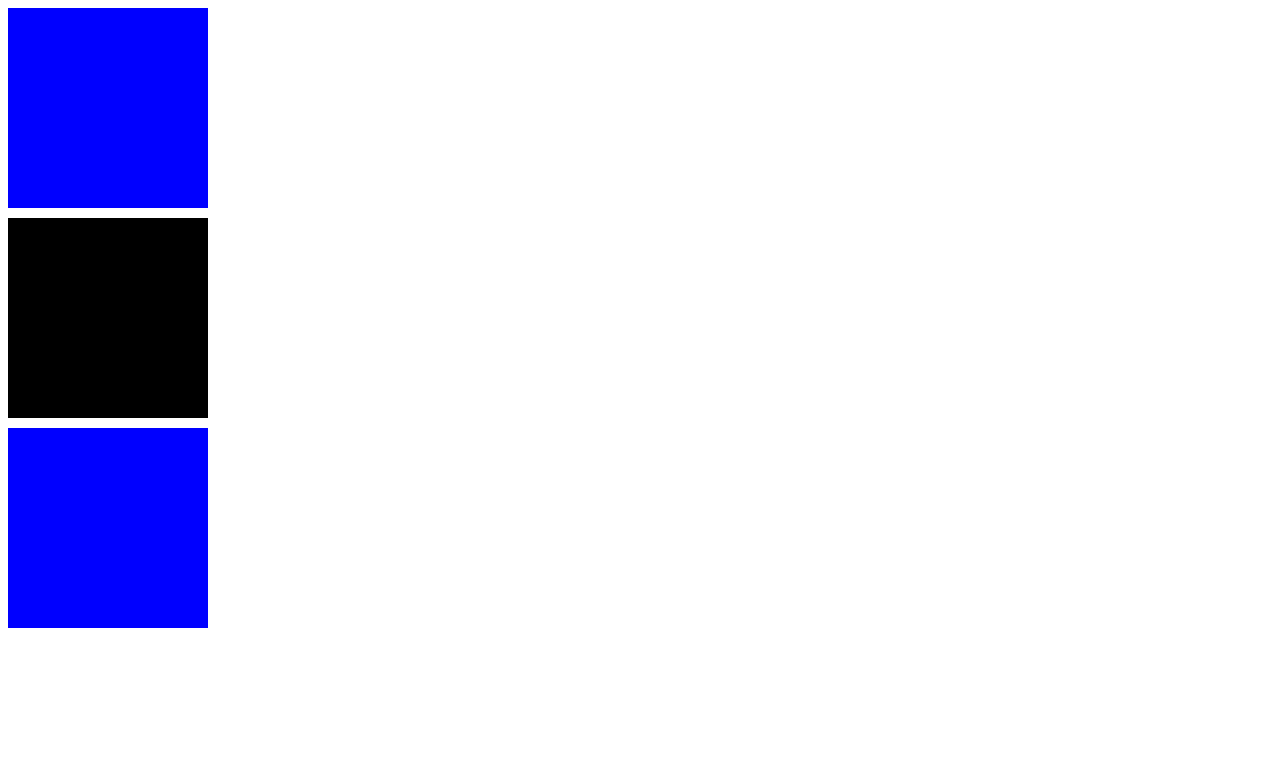
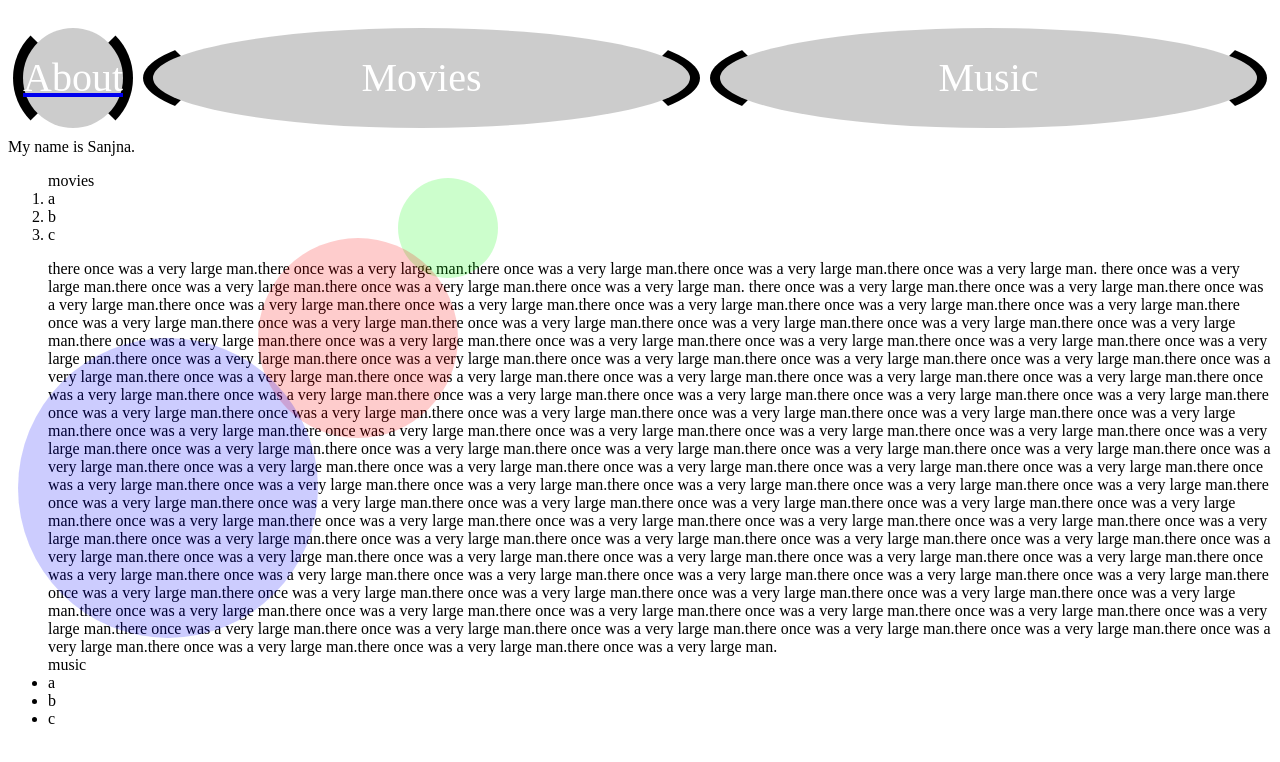
Before and after one commit to Sanj-1873/test, a plain HTML site: page index.html in a window 1280 px wide. Drawn offline with Linux system fonts and the light colour scheme.

Commit message:
added styling two boxes and learned how to make shapes.

```diff
--- a/index.html
+++ b/index.html
@@ -1,24 +1,86 @@
 <!DOCTYPE html>
 <html lang="" dir="ltr">
-  <head>
-    <meta name="viewport" content="width,initial-scale=1">
-    <link rel="stylesheet" href="stylesheet.css">
-    <title>Our Test Site</title>
-  </head>
-  <body>
+
+<head>
+
+  <meta name="viewport" content="width=device-width, initial-scale=1">
+  <link rel="stylesheet" href="stylesheet.css">
+  <title>Our Test Site</title>
+</head>
+
+<body>
+
+  <div class="menu">
+    <a target="_blank" href="about.html">
+    <div class="about-menu box">
+      About
+    </div>
+  </a>
 
 
-    <div class="block-a special">
 
+
+
+    <div class="movies-menu box">
+      Movies
+    </div>
+    <div class="music-menu box">
+      Music
     </div>
 
-    <div class="block-b">
+  </div>
+  <div class="circles">
 
+
+    <div class="circle cir-a"></div>
+    <div class="circle cir-b"></div>
+    <div class="circle cir-c"></div>
+  </div>
+  <div class="content">
+    <div class="about-content">
+      My name is Sanjna.
+    </div>
+    <div class="movies-content">
+      <ol>
+        movies
+        <li>a</li>
+        <li>b</li>
+        <li>c</li>
+      </ol>
+    </div>
+    <div class="music-content">
+      <ul>
+        <div class="">
+          there once was a very large man.there once was a very large man.there once was a very large man.there once was a very large man.there once was a very large man. there once was a very large man.there once was a very large man.there once was a very large
+          man.there once was a very large man. there once was a very large man.there once was a very large man.there once was a very large man.there once was a very large man.there once was a very large man.there once was a very large man.there once was
+          a very large man.there once was a very large man.there once was a very large man.there once was a very large man.there once was a very large man.there once was a very large man.there once was a very large man.there once was a very large man.there
+          once was a very large man.there once was a very large man.there once was a very large man.there once was a very large man.there once was a very large man.there once was a very large man.there once was a very large man.there once was a very large
+          man.there once was a very large man.there once was a very large man.there once was a very large man.there once was a very large man.there once was a very large man.there once was a very large man.there once was a very large man.there once was
+          a very large man.there once was a very large man.there once was a very large man.there once was a very large man.there once was a very large man.there once was a very large man.there once was a very large man.there once was a very large man.there
+          once was a very large man.there once was a very large man.there once was a very large man.there once was a very large man.there once was a very large man.there once was a very large man.there once was a very large man.there once was a very large
+          man.there once was a very large man.there once was a very large man.there once was a very large man.there once was a very large man.there once was a very large man.there once was a very large man.there once was a very large man.there once was
+          a very large man.there once was a very large man.there once was a very large man.there once was a very large man.there once was a very large man.there once was a very large man.there once was a very large man.there once was a very large man.there
+          once was a very large man.there once was a very large man.there once was a very large man.there once was a very large man.there once was a very large man.there once was a very large man.there once was a very large man.there once was a very large
+          man.there once was a very large man.there once was a very large man.there once was a very large man.there once was a very large man.there once was a very large man.there once was a very large man.there once was a very large man.there once was
+          a very large man.there once was a very large man.there once was a very large man.there once was a very large man.there once was a very large man.there once was a very large man.there once was a very large man.there once was a very large man.there
+          once was a very large man.there once was a very large man.there once was a very large man.there once was a very large man.there once was a very large man.there once was a very large man.there once was a very large man.there once was a very large
+          man.there once was a very large man.there once was a very large man.there once was a very large man.there once was a very large man.there once was a very large man.there once was a very large man.there once was a very large man.there once was
+          a very large man.there once was a very large man.there once was a very large man.there once was a very large man.there once was a very large man.there once was a very large man.there once was a very large man.there once was a very large man.there
+          once was a very large man.there once was a very large man.there once was a very large man.there once was a very large man.there once was a very large man.there once was a very large man.there once was a very large man.there once was a very large
+          man.there once was a very large man.there once was a very large man.
+
+        </div>
+        music
+        <li>a</li>
+        <li>b</li>
+        <li>c</li>
+
+      </ul>
     </div>
 
-    <div class="block-c">
+  </div>
 
-    </div>
 
-  </body>
+</body>
+
 </html>
--- a/stylesheet.css
+++ b/stylesheet.css
@@ -1,17 +1,78 @@
+.menu {
+  display: flex;
+  flex-direction: row;
+  flex-wrap: wrap;
+  width: 100%;
+}
 
-div {
+
+
+.box {
+  flex: 1;
+  height: 100px;
+  background-color: rgba(0, 0, 0, 0.2);
+  margin-top: 10px;
+  margin-left: 5px;
+  margin-right: 5px;
+  margin-bottom: 0px;
+  transition: 0.75s;
+  color: #FFF;
+  font-size: 40px;
+  line-height: 100px;
+  text-align: center;
+  transition: 0.75s;
+  border: 2px solid #FFF;
+  border-radius: 100%;
+  border-top: 10px solid #FFF;
+  border-bottom: 10px solid #FFF;
+  border-left: 10px solid #000;
+  border-right: 10px solid #000;
+}
+
+.box:hover {
+  background-color: rgba(0, 0, 0, 1);
+}
+@media (max-width: 480px) {
+  .menu {
+    flex-direction: column;
+
+  }
+  .box{
+    background-color: rgba(0, 0, 0, 1);
+  }
+}
+
+.circles {
+  position: fixed;
+  width: 500px;
+  height: 500px;
+}
+
+.circle {
+  border-radius: 100%;
+  position: absolute;
+}
+
+.cir-a {
+  width: 100px;
+  height: 100px;
+  background-color: rgba(0, 250, 0, 0.2);
+  right: 10px;
+  top: 40px;
+}
+
+.cir-b {
   width: 200px;
   height: 200px;
-  margin-bottom: 10px;
-  background-color: #000;
-}
-p {
-  color: green;
-}
-.block-a, .block-c {
-  background-color: blue;
+  background-color: rgba(250, 0, 0, 0.2);
+  right: 50px;
+  top: 100px;
 }
 
-div > p {
-  font-size: 40px;
+.cir-c {
+  width: 300px;
+  height: 300px;
+  background-color: rgba(0, 0, 250, 0.2);
+  left: 10px;
+  top: 200px;
 }
```
Also changed, not shown: about.html (added, +10 -0 lines), 1 other file.
